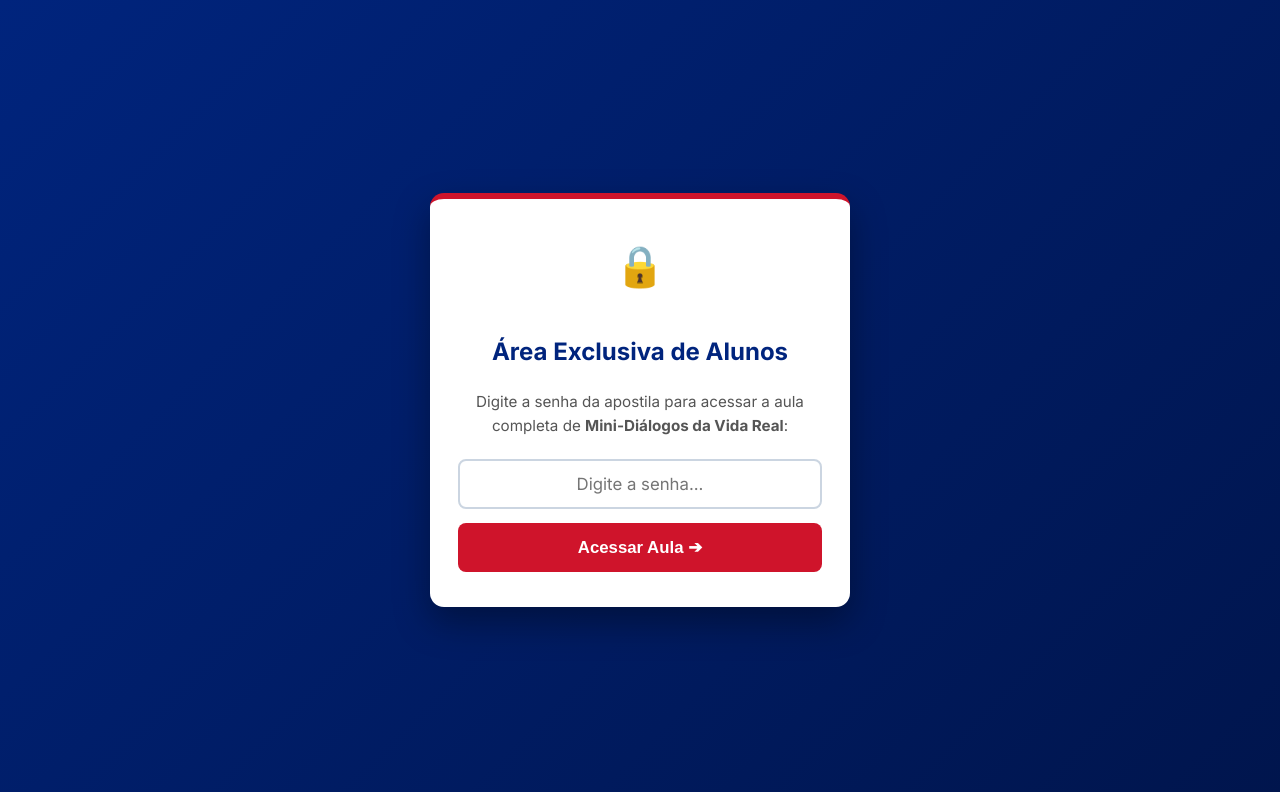
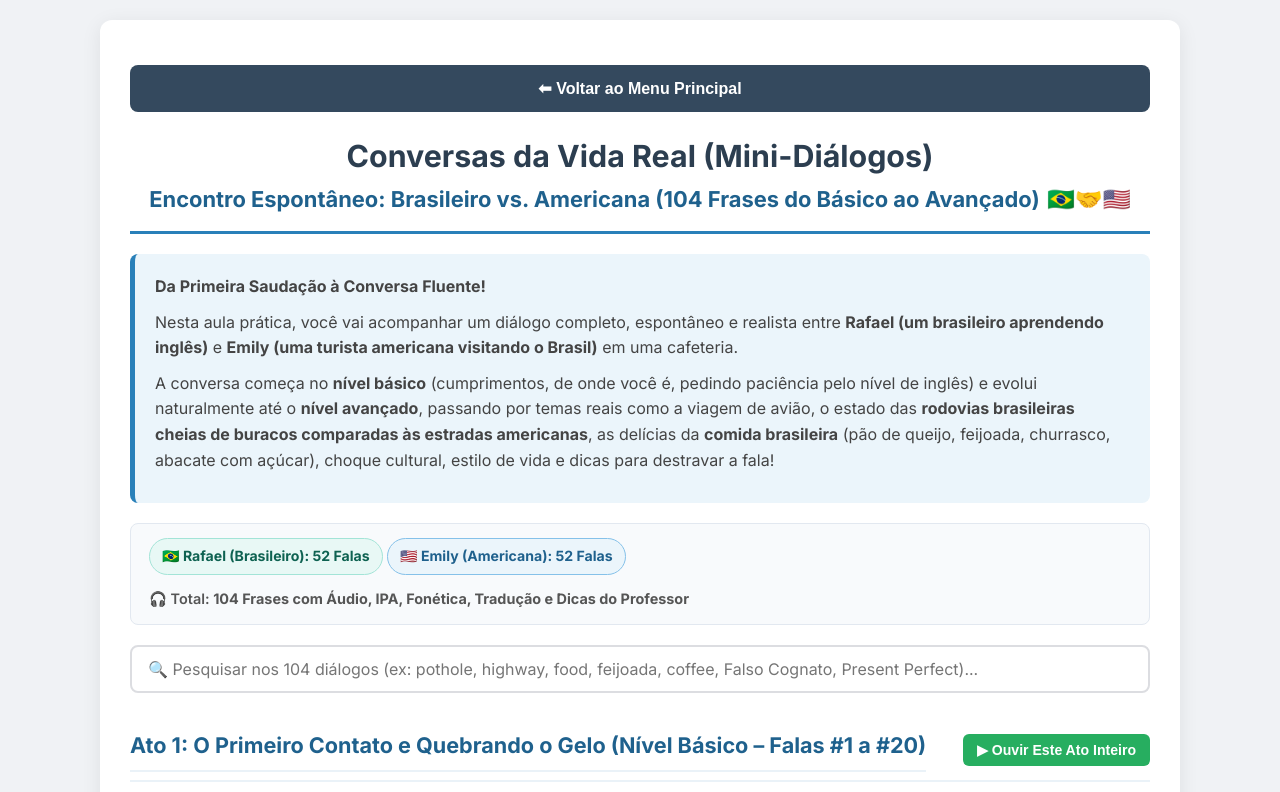
Before and after one commit to espaco-liberdade/inglesipadialogos1, a plain HTML site: page index.html in a window 1280 px wide. Shown: the top 792 px of the page. Drawn offline with Linux system fonts and the light colour scheme.

Commit message:
Update index.html

```diff
--- a/index.html
+++ b/index.html
@@ -21,85 +21,6 @@
             color: #333;
             -webkit-font-smoothing: antialiased;
             padding: 20px 10px;
-        }
-
-        /* --- TELA DE SENHA DE ACESSO --- */
-        #password-overlay {
-            position: fixed;
-            top: 0;
-            left: 0;
-            width: 100%;
-            height: 100%;
-            background: linear-gradient(135deg, #00247d 0%, #00154d 100%);
-            display: flex;
-            align-items: center;
-            justify-content: center;
-            z-index: 9999;
-            padding: 20px;
-        }
-
-        .login-card {
-            background: #fff;
-            max-width: 420px;
-            width: 100%;
-            padding: 35px 28px;
-            border-radius: 14px;
-            box-shadow: 0 15px 35px rgba(0,0,0,0.35);
-            text-align: center;
-            border-top: 6px solid #cf142b;
-        }
-
-        .login-card h2 {
-            color: #00247d;
-            font-size: 1.5rem;
-            margin-bottom: 10px;
-            border: none;
-        }
-
-        .login-card p {
-            color: #555;
-            font-size: 0.95rem;
-            margin-bottom: 20px;
-        }
-
-        .pwd-input {
-            width: 100%;
-            padding: 13px 15px;
-            font-size: 1.05rem;
-            border: 2px solid #cbd5e1;
-            border-radius: 8px;
-            text-align: center;
-            margin-bottom: 14px;
-            font-family: 'Inter', sans-serif;
-            transition: border-color 0.2s;
-        }
-
-        .pwd-input:focus {
-            outline: none;
-            border-color: #00247d;
-        }
-
-        .pwd-btn {
-            width: 100%;
-            background-color: #cf142b;
-            color: #fff;
-            border: none;
-            padding: 14px;
-            font-size: 1.05rem;
-            font-weight: 700;
-            border-radius: 8px;
-            cursor: pointer;
-            transition: background-color 0.2s;
-        }
-
-        .pwd-btn:hover { background-color: #a50f22; }
-
-        .pwd-error {
-            color: #dc3545;
-            font-size: 0.9rem;
-            font-weight: 600;
-            margin-top: 12px;
-            display: none;
         }
 
         /* --- CONTAINER PRINCIPAL --- */
@@ -390,7 +311,6 @@
 
         /* --- IMPRESSÃO A4 EM PDF --- */
         @media print {
-            #password-overlay { display: none !important; }
             body { background-color: #fff; padding: 0; font-size: 9.5pt; }
             .container { box-shadow: none; max-width: 100%; padding: 0; }
             .nav-btn, .audio-btn-inline, .play-act-btn, .search-box { display: none !important; }
@@ -400,18 +320,6 @@
     </style>
 </head>
 <body>
-
-    <!-- TELA DE BLOQUEIO POR SENHA -->
-    <div id="password-overlay">
-        <div class="login-card">
-            <div style="font-size: 2.5rem; margin-bottom: 10px;">🔒</div>
-            <h2>Área Exclusiva de Alunos</h2>
-            <p>Digite a senha da apostila para acessar a aula completa de <strong>Mini-Diálogos da Vida Real</strong>:</p>
-            <input type="password" id="pwdInput" class="pwd-input" placeholder="Digite a senha..." onkeypress="if(event.key === 'Enter') checkPassword()">
-            <button class="pwd-btn" onclick="checkPassword()">Acessar Aula ➔</button>
-            <div id="pwdError" class="pwd-error">❌ Senha incorreta! Tente novamente.</div>
-        </div>
-    </div>
 
     <div class="container">
         <!-- BOTÃO VOLTAR AO MENU PRINCIPAL (TOPO) -->
@@ -448,26 +356,6 @@
     </div>
 
     <script>
-        // ============================================================================
-        // VERIFICAÇÃO DE SENHA ("inglesipa")
-        // ============================================================================
-        function checkPassword() {
-            const input = document.getElementById('pwdInput').value.trim().toLowerCase();
-            const errorDiv = document.getElementById('pwdError');
-            if (input === 'inglesipa') {
-                document.getElementById('password-overlay').style.display = 'none';
-                sessionStorage.setItem('inglesipa_auth', 'true');
-            } else {
-                errorDiv.style.display = 'block';
-                document.getElementById('pwdInput').value = '';
-                document.getElementById('pwdInput').focus();
-            }
-        }
-
-        if (sessionStorage.getItem('inglesipa_auth') === 'true') {
-            document.getElementById('password-overlay').style.display = 'none';
-        }
-
         // ============================================================================
         // BASE COMPLETA: 104 FALAS (52 DO BRASILEIRO + 52 DA AMERICANA)
         // ímpares = BR (Rafael) | pares = US (Emily)
```
